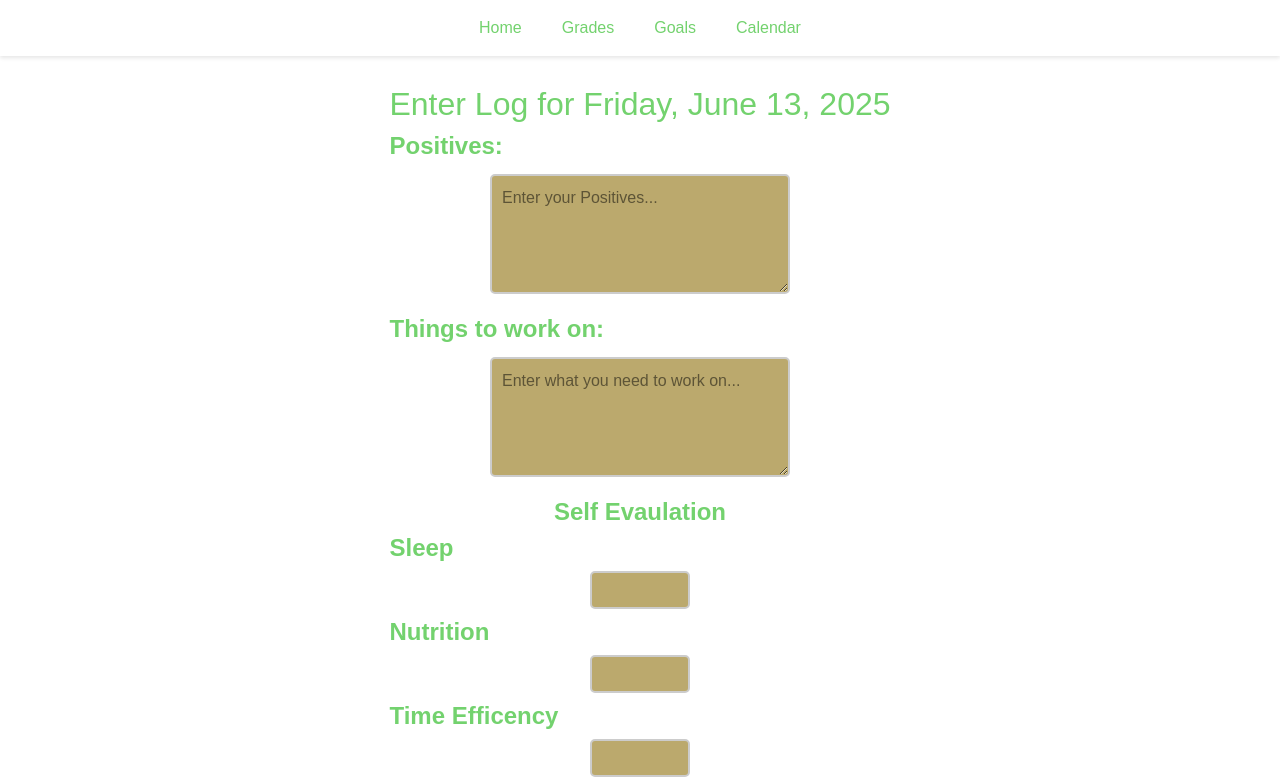
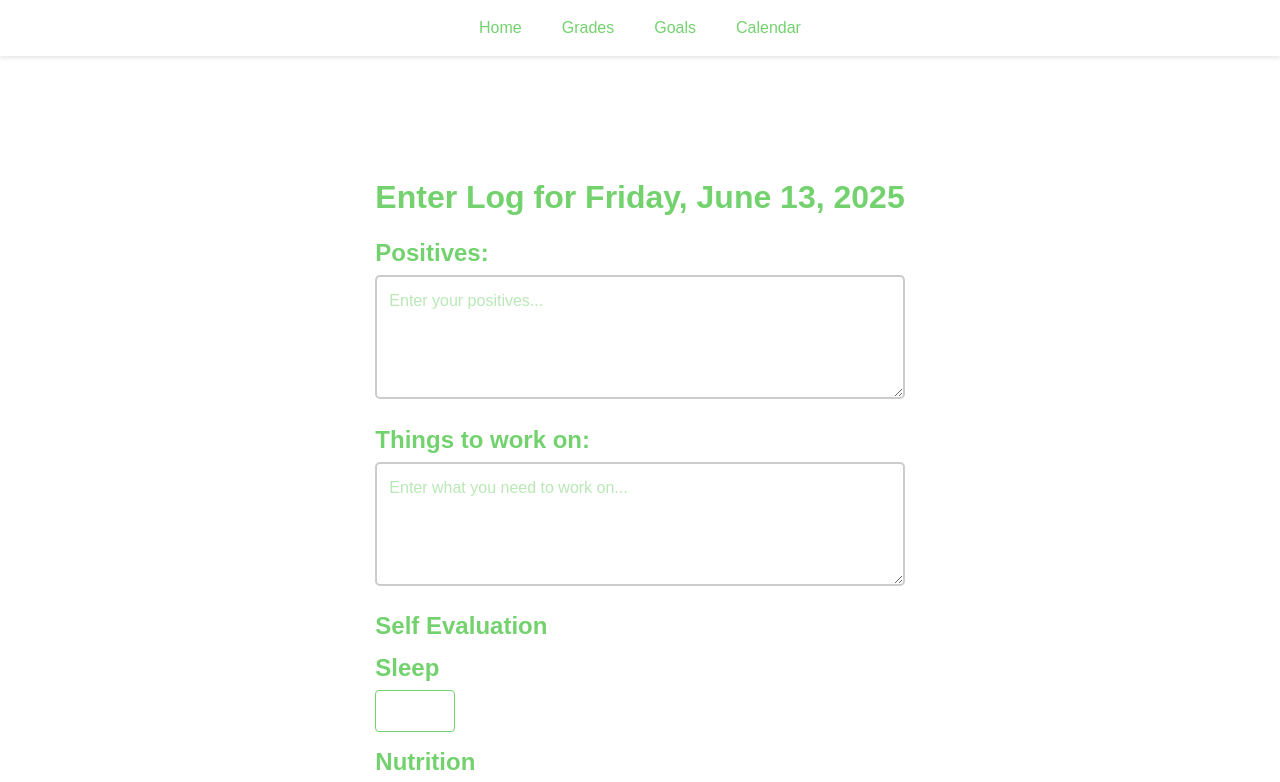
Before and after one commit to NicMoz/JournalProject, a Next.js app: page / in a window 1280 px wide. Shown: the top 782 px of the page. Built offline with nearby package versions, Linux system fonts and the light colour scheme.

Commit message:
stores data temproaily while page is open

```diff
--- a/src/app/globals.css
+++ b/src/app/globals.css
@@ -97,3 +97,17 @@ h2{
       background-color: rgb(187, 169, 109);
       color: black;
 }
+#submit{
+  padding: 10px 20px;
+  font-size: 16px;
+  border: 2px solid white;
+  background-color: transparent;
+  color: white;
+  cursor: pointer;
+  border-radius: 5px;
+  transition: background-color 0.2s, color 0.2s;
+}
+#submit:hover{
+  background-color: white;
+  color: black;
+}
--- a/src/app/page.js
+++ b/src/app/page.js
@@ -2,8 +2,20 @@
 import Link from "next/link";
 import { useEffect, useState } from "react";
 
+
+
 export default function HomePage() {
   const [currentDate, setCurrentDate] = useState("");
+  const [positives, setPositives] = useState("");
+  const [workOn, setWorkOn] = useState("");
+  const [ratings, setRatings] = useState({
+    sleep: "",
+    nutrition: "",
+    efficiency: "",
+    management: "",
+    mood: ""
+  });
+  const [submitted, setSubmitted] = useState(null);
 
   useEffect(() => {
     const today = new Date();
@@ -11,48 +23,119 @@ export default function HomePage() {
     const dateStr = today.toLocaleDateString(undefined, options);
     setCurrentDate(dateStr);
   }, []);
+   const handleRatingChange = (key, value) => {
+    setRatings(prev => ({ ...prev, [key]: value }));
+  };
+
+  const handleSubmit = (e) => {
+    e.preventDefault();
+    const logData = {
+      date: currentDate,
+      positives,
+      workOn,
+      ratings
+    };
+    setSubmitted(logData);
+    setPositives("");
+    setWorkOn("");
+    setRatings({
+      sleep: "",
+      nutrition: "",
+      efficiency: "",
+      management: "",
+      mood: ""
+    });
+    console.log("Submitted Log:", logData);
+  };
+
 
   return (
-    <main>
-      <nav>
-        <Link href = "/">Home</Link>
-        <Link href = "/Grades">Grades</Link>
-        <Link href = "/Goals">Goals</Link>
-        <Link href = "/Calendar">Calendar</Link>
+    <main className="pt-24 max-w-xl mx-auto text-left">
+      <nav className="fixed top-0 left-0 w-full bg-white shadow-md p-4 z-50 text-center space-x-6">
+        <Link href="/">Home</Link>
+        <Link href="/Grades">Grades</Link>
+        <Link href="/Goals">Goals</Link>
+        <Link href="/Calendar">Calendar</Link>
       </nav>
+
       <div id="log_page">
-        <h1 id="log_date">Enter Log for {currentDate}</h1>
-        <form id="log-positive">
-          <label>Positives:</label>
-          <textarea id="log" rows="4" maxLength="200" placeholder="Enter your Positives..."></textarea>
+        <h1 id="log_date" className="text-2xl font-bold mb-4">Enter Log for {currentDate}</h1>
+
+        <form onSubmit={handleSubmit}>
+          <div className="mb-4">
+            <label htmlFor="positives" className="block mb-1 font-medium">Positives:</label>
+            <textarea
+              id="positives"
+              rows="4"
+              maxLength="200"
+              value={positives}
+              onChange={(e) => setPositives(e.target.value)}
+              placeholder="Enter your positives..."
+              className="w-full p-2 border rounded"
+            />
+          </div>
+
+          <div className="mb-4">
+            <label htmlFor="workOn" className="block mb-1 font-medium">Things to work on:</label>
+            <textarea
+              id="workOn"
+              rows="4"
+              maxLength="200"
+              value={workOn}
+              onChange={(e) => setWorkOn(e.target.value)}
+              placeholder="Enter what you need to work on..."
+              className="w-full p-2 border rounded"
+            />
+          </div>
+
+          <h2 className="text-xl font-semibold mb-2">Self Evaluation</h2>
+
+          {[
+            ["sleep", "Sleep"],
+            ["nutrition", "Nutrition"],
+            ["efficiency", "Time Efficiency"],
+            ["management", "Time Management"],
+            ["mood", "Mood"]
+          ].map(([key, label]) => (
+            <div key={key} className="mb-3">
+              <label className="block mb-1 font-medium" htmlFor={key}>{label}</label>
+              <input
+                type="number"
+                id={key}
+                min="1"
+                max="10"
+                value={ratings[key]}
+                onChange={(e) => handleRatingChange(key, e.target.value)}
+                className="w-20 p-2 border rounded"
+              />
+            </div>
+          ))}
+
+          <h2 className="text-xl font-semibold mt-6 mb-3">Goals</h2>
+
+          <button
+            type="submit"
+            id="submit"
+            className="border-2 border-black px-4 py-2 rounded hover:bg-black hover:text-white transition"
+          >
+            Submit
+          </button>
         </form>
-        <form id="log-workon">
-          <label>Things to work on:</label>
-          <textarea id="log" rows="4" maxLength="200" placeholder="Enter what you need to work on..."></textarea>
-        </form>
-        <h2>Self Evaulation</h2>
-        <form>
-          <label htmlFor="rating">Sleep</label>
-          <input type="number" id="rating" name="rating" min="1" max="10" />
-        </form>
-        <form>
-          <label htmlFor="rating">Nutrition</label>
-          <input type="number" id="rating" name="rating" min="1" max="10" />
-        </form>
-        <form>
-          <label htmlFor="rating">Time Efficency</label>
-          <input type="number" id="rating" name="rating" min="1" max="10" />
-        </form>
-        <form>
-          <label htmlFor="rating">Time Management</label>
-          <input type="number" id="rating" name="rating" min="1" max="10" />
-        </form>
-        <form>
-          <label htmlFor="rating">Mood</label>
-          <input type="number" id="rating" name="rating" min="1" max="10" />
-        </form>
-        <h2>Goals</h2>
-        <button>Submit</button>
+
+        {submitted && (
+          <div className="mt-8 p-4 border-t">
+            <h3 className="font-bold text-lg">Stored Log</h3>
+            <p><strong>Date:</strong> {submitted.date}</p>
+            <p><strong>Positives:</strong> {submitted.positives}</p>
+            <p><strong>Work On:</strong> {submitted.workOn}</p>
+            <p><strong>Ratings:</strong></p>
+            <ul className="list-disc ml-5">
+              {Object.entries(submitted.ratings).map(([key, val]) => (
+                <li key={key}><strong>{key}:</strong> {val}/10</li>
+              ))}
+            </ul>
+          </div>
+        )}
       </div>
     </main>
   );
```
